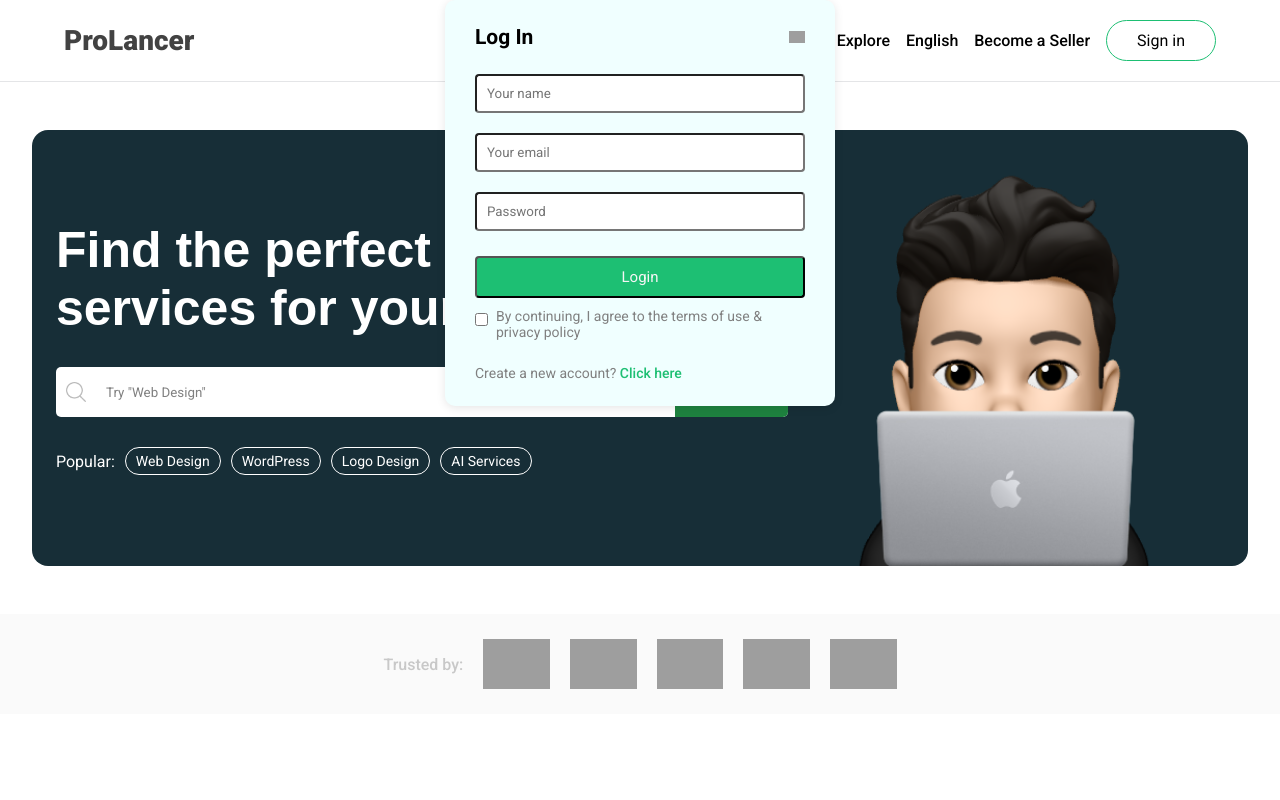
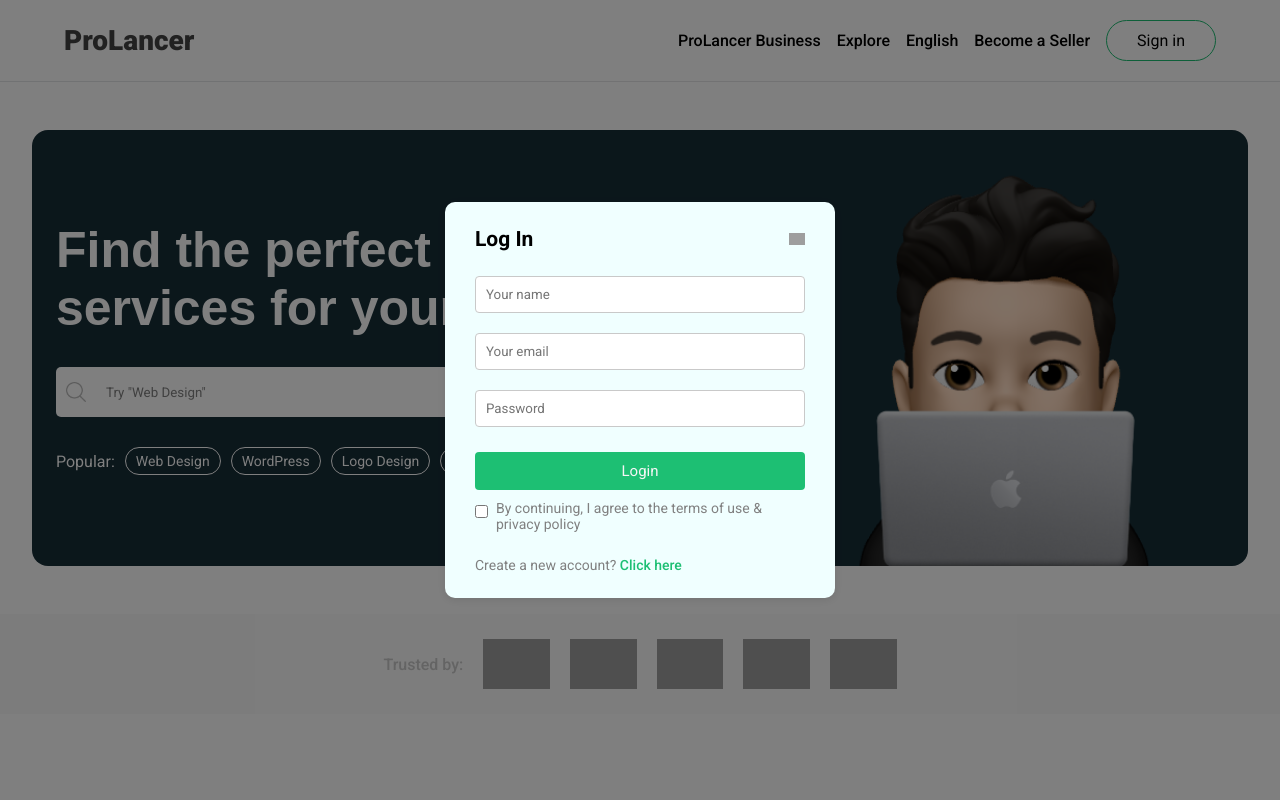
Before and after one commit to redhunt777/ProjectSIH2024, a React (Vite) app in the folder FrontEnd/: page / in a window 1280 px wide. Both pictures are taken after a click on the button "Sign in". Shown: the top 800 px of the page. Built offline with nearby package versions, Linux system fonts and the light colour scheme; grey boxes are pictures that could not be loaded.

Commit message:
style: Improve LoginPopUp styling and layout

```diff
--- a/FrontEnd/src/components/LoginPopUp/LoginPopUp.css
+++ b/FrontEnd/src/components/LoginPopUp/LoginPopUp.css
@@ -1,14 +1,18 @@
-.login-popup{
-    position: absolute;
+.login-popup {
+    position: fixed; /* Changed to fixed for better control */
     z-index: 999;
     width: 100%;
     height: 100%;
-    /* background-color: #00000090; */
-    display: grid;
+    background-color: rgba(0, 0, 0, 0.5); /* Dark background for contrast */
+    display: flex; /* Flexbox for centering */
+    justify-content: center; /* Center horizontally */
+    align-items: center; /* Center vertically */
+    top: 0;
+    left: 0;
 }
-.login-popup-container{
-    place-self: center;
-    width: max(23vw,330px);
+
+.login-popup-container {
+    width: max(23vw, 330px);
     color: #808080;
     background-color: azure;
     display: flex;
@@ -20,29 +24,34 @@
     animation: FadeIn 0.5s;
     box-shadow: 0 2px 10px rgba(0, 0, 0, 0.1);
 }
-.login-popup-title{
+
+.login-popup-title {
     display: flex;
     justify-content: space-between;
     align-items: center;
     color: black;
 }
-.login-popup-title img{
+
+.login-popup-title img {
     width: 16px;
     cursor: pointer;
 }
-.login-popup-inputs{
+
+.login-popup-inputs {
     display: flex;
     flex-direction: column;
     gap: 20px;
 }
-.login-popup-inputs input{
+
+.login-popup-inputs input {
     outline: none;
-    bottom: 1px solid #c9c9c9;
+    border: 1px solid #c9c9c9; /* Changed bottom to border for consistency */
     padding: 10px;
     border-radius: 4px;
 }
-.login-popup-container button{
-    bottom: none;
+
+.login-popup-container button {
+    border: none; /* Fixed typo */
     padding: 10px;
     border-radius: 4px;
     color: whitesmoke;
@@ -50,17 +59,29 @@
     font-size: 15px;
     cursor: pointer;
 }
-.login-popup-condition{
+
+.login-popup-condition {
     display: flex;
     align-items: start;
     gap: 8px;
     margin-top: -15px;
 }
-.login-popup-condition input{
+
+.login-popup-condition input {
     margin-top: 5px;
 }
-.login-popup p span{
+
+.login-popup p span {
     color: #1dbf73;
     font-weight: 500;
     cursor: pointer;
 }
+
+@keyframes FadeIn {
+    from {
+        opacity: 0;
+    }
+    to {
+        opacity: 1;
+    }
+}
```
